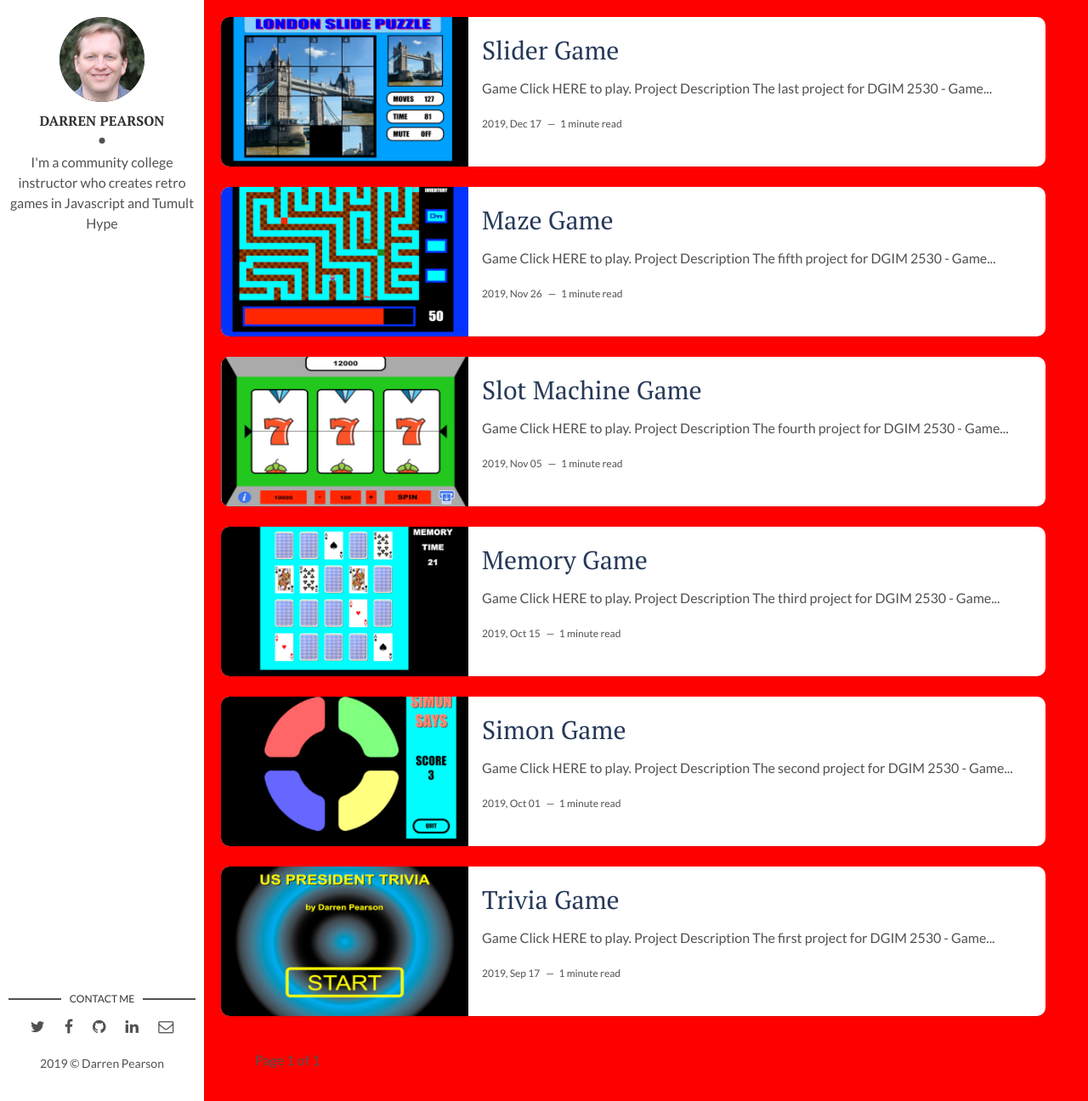
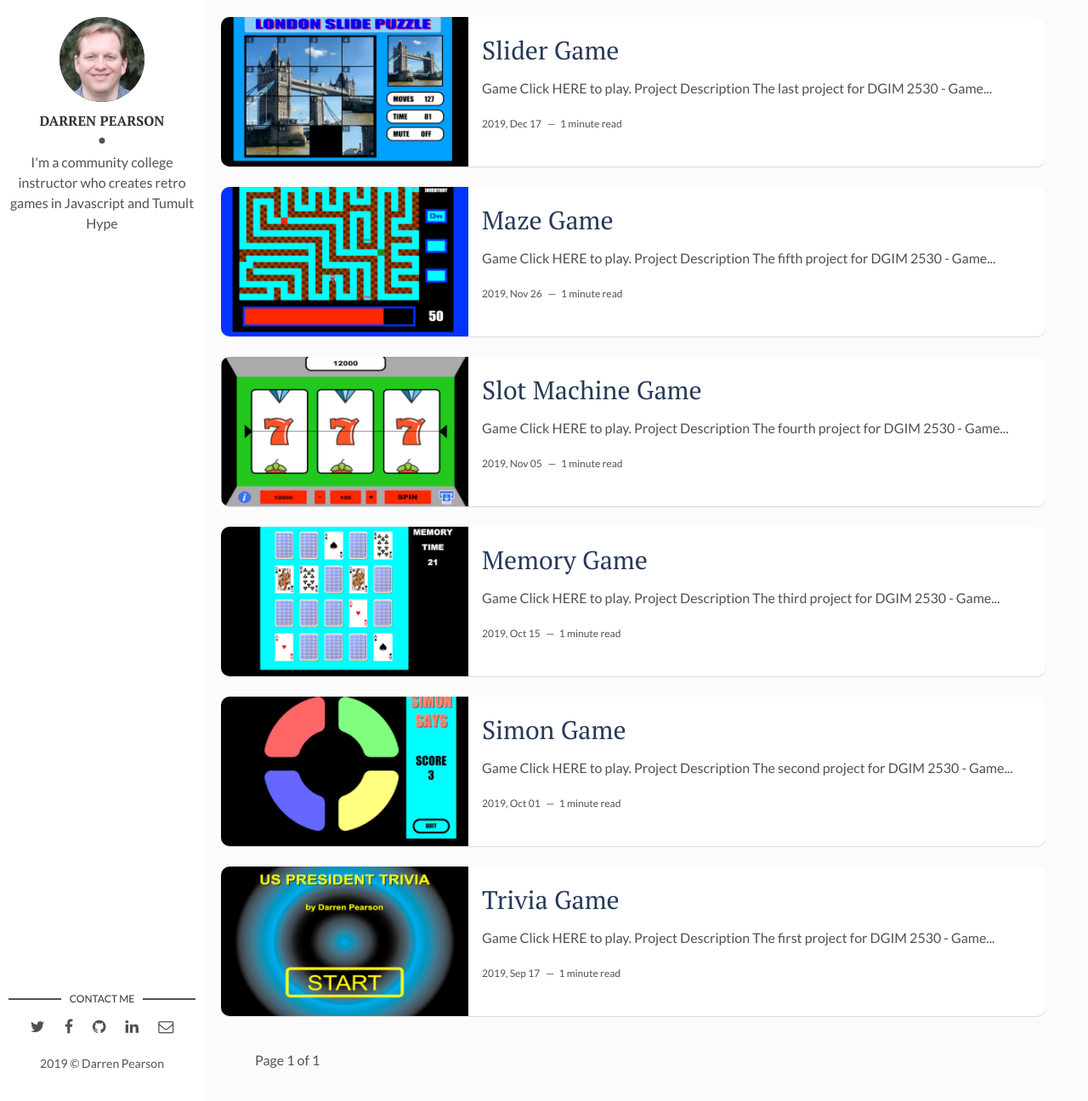
Before and after one commit to spcgames/oldhomepage, a Jekyll site: the page built from index.html, in a window 1280 px wide and 1296 px high. Shown: the whole window at 85% size. Built offline with Jekyll 4.4.1, drawn with Linux system fonts in a browser that asks for light colours; the list of posts is cut into pages by our own code.

Commit message:
Update main.css

```diff
--- a/assets/css/main.css
+++ b/assets/css/main.css
@@ -775,7 +775,7 @@ html {
 body {
   font-family: 'Lato', sans-serif;
   color: #515151;
-  background-color: #ff0000;
+  background-color: #fbfbfb;
   margin: 0;
   -webkit-font-smoothing: antialiased;
   -moz-osx-font-smoothing: grayscale;
```
